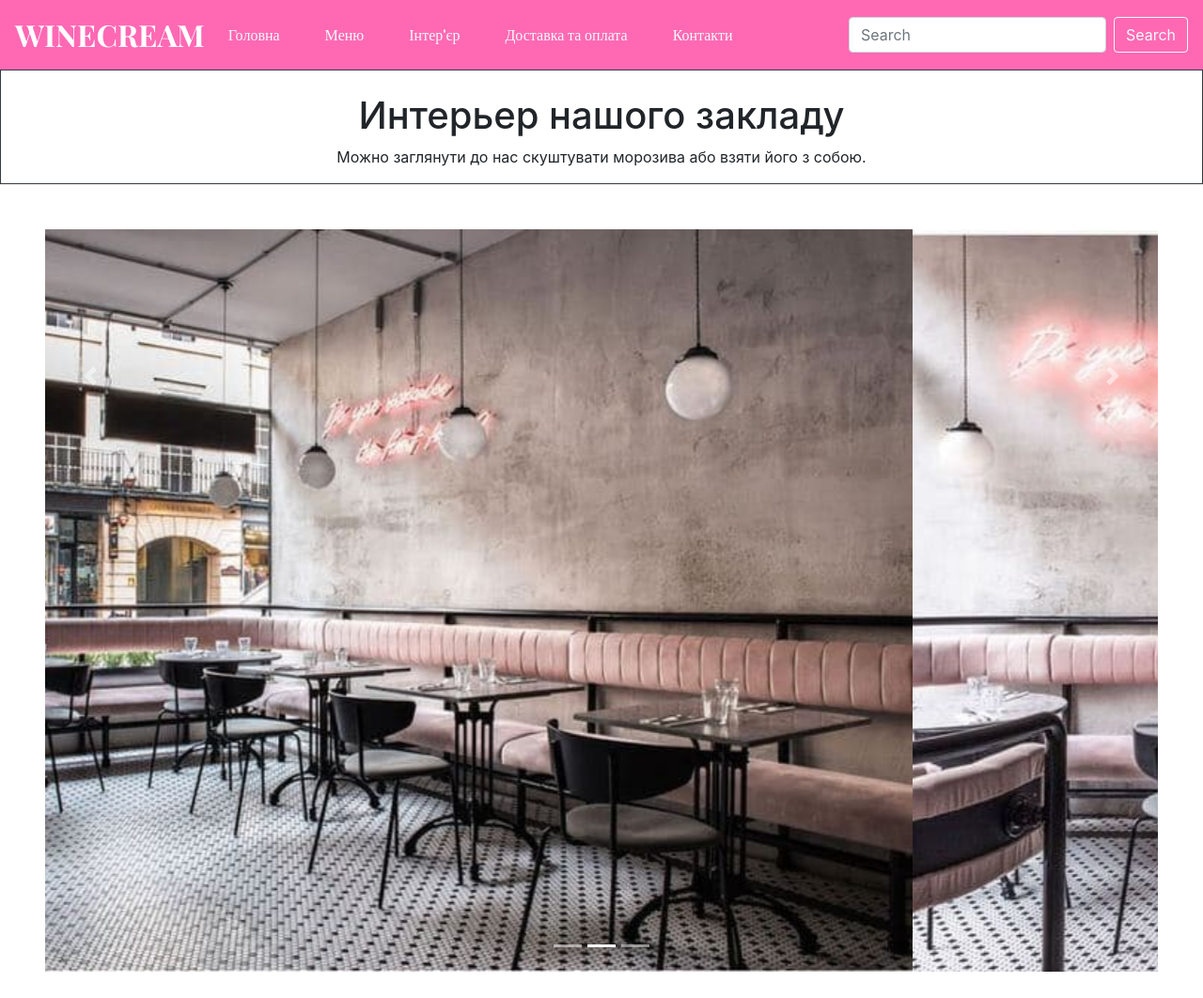
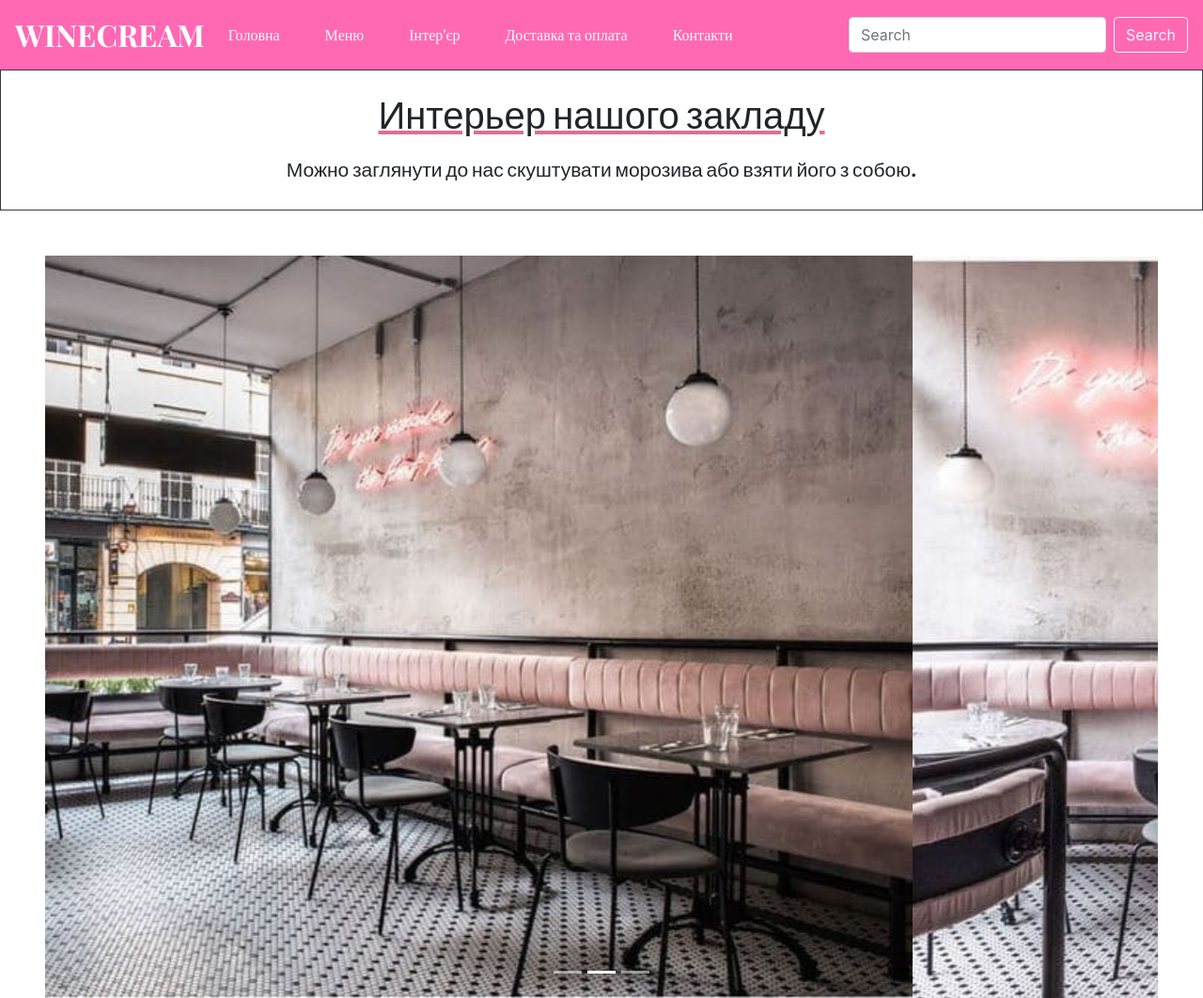
Before and after one commit to khlebSmaslom/Wine-cream, a plain HTML site: page Интереьр/index.html in a window 1280 px wide. Shown: the top 1062 px of the page at 94% size. Drawn offline with nearby package versions, Linux system fonts and the light colour scheme.

Commit message:
style new

```diff
--- a/Интереьр/style.css
+++ b/Интереьр/style.css
@@ -36,3 +36,20 @@ font-family: 'Playfair Display', serif;
     position: absolute;
     text-shadow: 1px 1px 7px #000;
 }
+
+h1 {
+    font-family: 'Domine', serif;
+    font-family: 'Merriweather Sans', sans-serif;
+    text-decoration-line: underline;
+    text-decoration-color: palevioletred;
+  }
+
+  p {
+    margin-top: 0;
+    margin-bottom: 1rem;
+    font-family: 'Domine', serif;
+    font-family: 'Merriweather Sans', sans-serif;
+    padding: 10px;
+    border-color: hotpink;
+    font-size: 21px;
+  }
```
